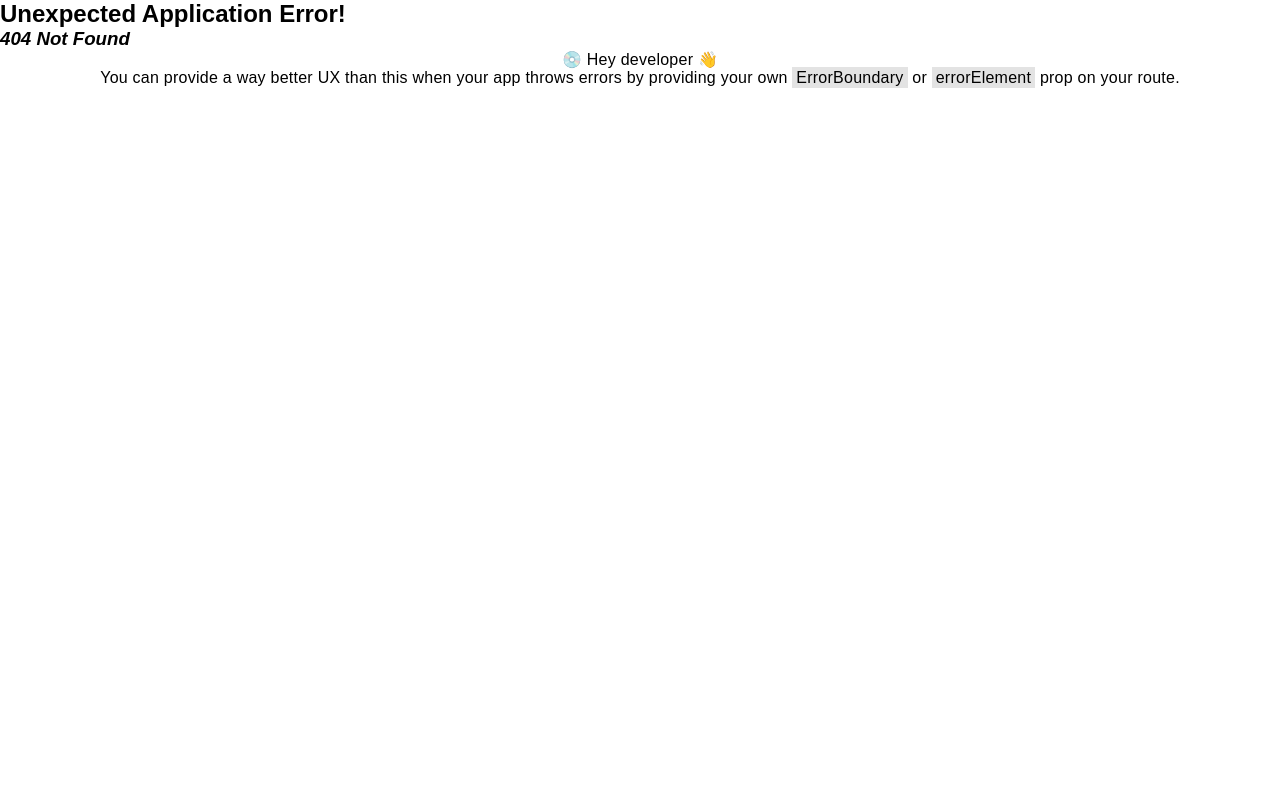
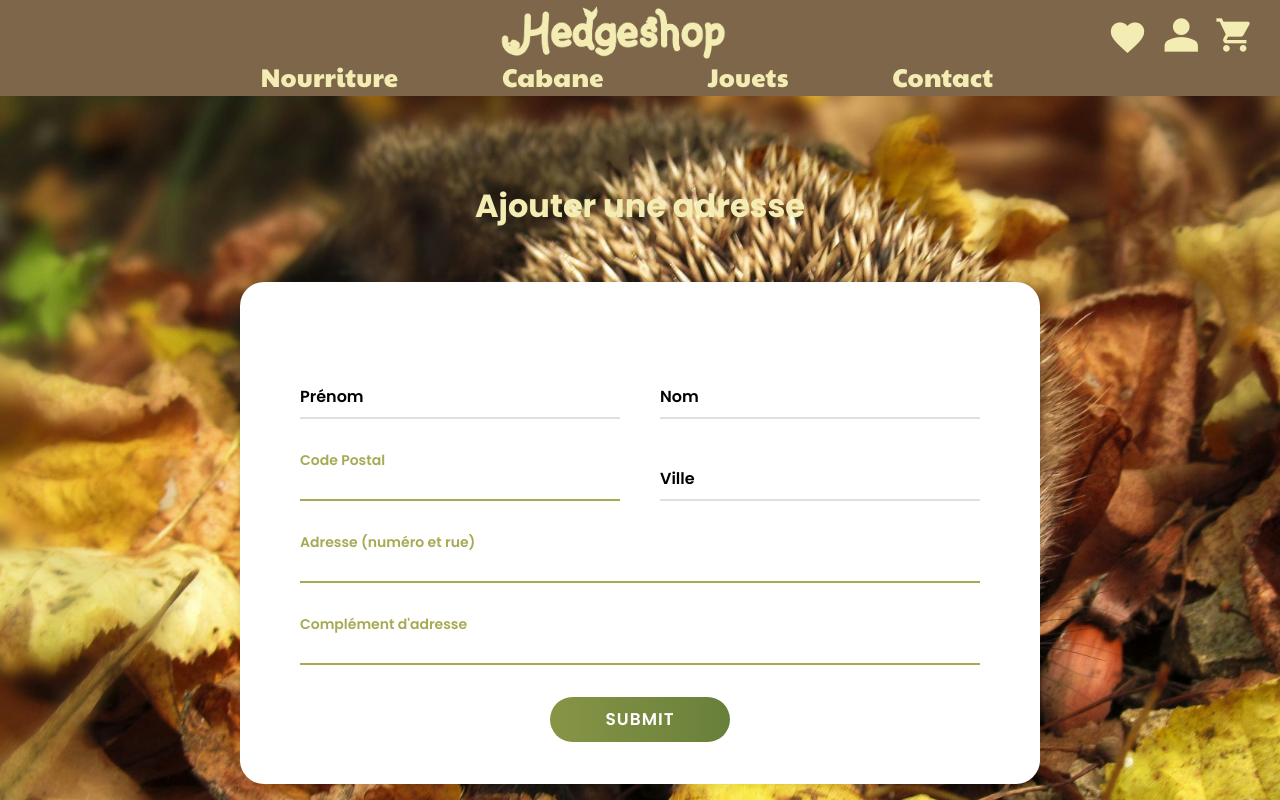
Before and after one commit to UnderSkyle/ProjetWebING1, a React (Vite) app in the folder frontend/: page /add in a window 1280 px wide. Before the commit this address had no page. Shown: the top 800 px of the page. Built offline with nearby package versions, Linux system fonts and the light colour scheme.

Commit message:
page creation

```diff
--- /dev/null
+++ b/frontend/src/components/AddAddress.tsx
@@ -0,0 +1,110 @@
+import './Form.css'
+import {useState} from "react";
+
+function Contact() {
+    const [inputs, setInputs] = useState({
+        prenom:"",
+        nom:"",
+        codePostal:"",
+        ville:"",
+        adresse:"",
+        complement:""
+
+    });
+
+    const handleChange = (event : any) => {
+        const name = event.target.name;
+        const value = event.target.value;
+        setInputs(values => ({...values, [name]:value}))
+    }
+
+    const handleSubmit = (event: any) => {
+        event.preventDefault();
+        alert(`Votre adresse a été enregristré`)
+    }
+
+    return(
+        <>
+        <div className="big_container_contact">
+            <br/><br/><br/>
+            <div className="first_container">
+                <h1 className="text">Ajouter une adresse</h1>
+            </div>
+            <div className="container">
+                <form onSubmit = {handleSubmit}>
+                    <div className="form_row">
+                        <div className="input_data">
+                            <input required type="text"
+                                name="prenom"
+                                value={inputs.prenom || ""}
+                                onChange={handleChange}/>
+                            <div className="underline"></div>
+                            <label htmlFor="">Prénom</label>
+                        </div>
+
+
+                        <div className="input_data">
+                            <input required type="text"
+                                name="nom"
+                                value={inputs.nom || ""}
+                                onChange={handleChange}/>
+                                <div className="underline"></div>
+                                <label htmlFor="">Nom</label>
+                        </div>
+                    </div>
+
+
+                    <div className="form_row">
+                        <div className="input_data">
+                            <input
+                                name="codePostal"
+                                value={inputs.codePostal || ""}
+                                onChange={handleChange}/>
+                                <div className="underline"></div>
+                                <label htmlFor="">Code Postal </label>
+                        </div>
+                        <div className="input_data">
+                            <input required type="text"
+                                name="ville"
+                                value={inputs.ville || ""}
+                                onChange={handleChange}/>
+                                <div className="underline"></div>
+                                <label htmlFor="">Ville </label>
+                        </div>
+                    </div>
+                    <div className="form_row">
+                        <div className="input_data">
+                            <input
+                                name="adresse"
+                                value={inputs.adresse || ""}
+                                onChange={handleChange}/>
+                                <div className="underline"></div>
+                                <label htmlFor="">Adresse (numéro et rue) </label>
+                        </div>
+                    </div>
+                    <div className="form_row">
+                        <div className="input_data">
+                            <input
+                                name="complement"
+                                value={inputs.complement || ""}
+                                onChange={handleChange}/>
+                                <div className="underline"></div>
+                                <label htmlFor="">Complément d'adresse </label>
+                        </div>
+                    </div>
+                <div className="form_row submit_btn">
+                        <div className="input_data">
+                            <div className="inner"></div>
+                            <input type="submit" value="submit"/>
+                        </div>
+                </div>
+                </form>
+
+            </div>
+            <br/><br/><br/><br/><br/><br/>
+        </div>
+        </>
+    )
+}
+
+export default Contact
--- a/frontend/src/components/App.tsx
+++ b/frontend/src/components/App.tsx
@@ -12,6 +12,7 @@ import Profil from "./Profil.tsx"
 import Order from "./Order.tsx"
 import Address from "./Address.tsx"
 import OrderDone from "./OrderDone.tsx"
+import AddAddress from "./AddAddress.tsx"
 import Basket from "./Basket.tsx";
 
 
@@ -72,6 +73,10 @@ const router = createBrowserRouter([
         {
           path: 'done',
           element: <OrderDone/>
+        },
+        {
+          path: 'add',
+          element: <AddAddress/>
         }
       ]
     }
```
